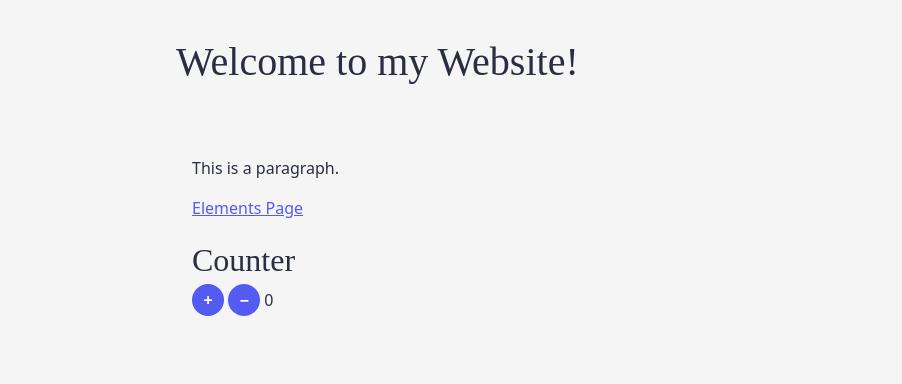
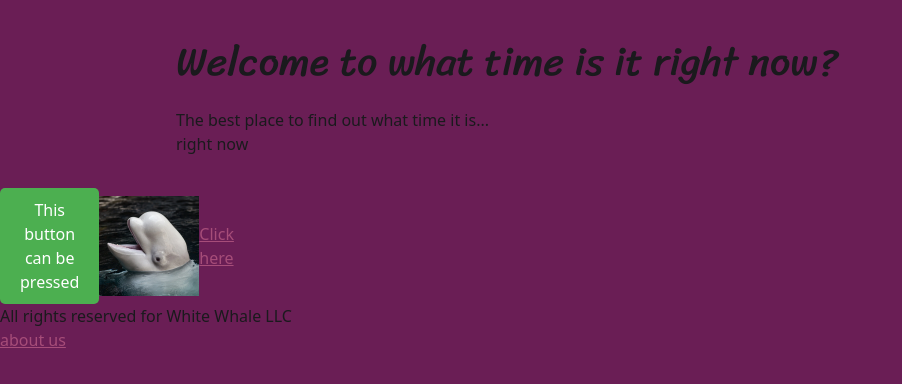
Before and after one commit to achsaf6/Achsaf_Ex1, a website built with Vite: page index.html in a window 1280 px wide. Shown: the whole page, without its empty margins (0-902 px from the left). Built offline with nearby package versions, Linux system fonts and the light colour scheme; a web font is replaced by a local one.

Commit message:
some stuff

```diff
--- a/index.html
+++ b/index.html
@@ -4,25 +4,19 @@
     <meta charset="UTF-8" />
     <link rel="icon" type="image/svg+xml" href="/favicon.png" />
     <meta name="viewport" content="width=device-width, initial-scale=1.0" />
-    <title>My Website</title>
+    <title>What time is it?</title>
     <link href="/styles/main.css" rel="stylesheet" />
   </head>
   <body>
-    <header role="banner">
-      <h1>Welcome to my Website!</h1>
+    <header>
+      <h1>Welcome to what time is it right now?</h1>
+      <p>The best place to find out what time it is...<br>right now</p>
     </header>
-    <main>
-      <p>This is a paragraph.</p>
-      <a href="/elements.html">Elements Page</a>
-
-      <div class="counter">
-        <h2>Counter</h2>
-        <button id="increment" class="counter-button">+</button>
-        <button id="decrement" class="counter-button">−</button>
-        <span id="count">0</span>
-      </div>
-    </main>
-
-    <script type="module" src="/main.js"></script>
+    <div class="container">
+      <button class="click-button">This button can be pressed</button>
+      <img src="/beluga-whale-4.webp" alt="A happy beluga whale smiles at the camera">
+      <a href="https://www.youtube.com/watch?v=XqZsoesa55w">Click here</a>
+    </div>
+    <footer>All rights reserved for White Whale LLC<br><a href="index copy.html">about us</a></footer>
   </body>
 </html>
--- a/styles/main.css
+++ b/styles/main.css
@@ -1,19 +1,20 @@
 @import url("reset.css");
 /* This is a custom font from google fonts */
 @import url("https://fonts.googleapis.com/css2?family=Frank+Ruhl+Libre:wght@300..900&display=swap");
+@import url("https://fonts.googleapis.com/css2?family=Sriracha&display=swap");
 
 /* what is :root? https://developer.mozilla.org/en-US/docs/Web/CSS/:root */
 :root {
   /* Define design variables */
-  --color-primary: #2b2d42;
-  --color-secondary: #bfc6d2;
-  --color-background: #f5f5f5;
-  --color-accent: #535bf2;
+  --color-primary: #1A1A1D;
+  --color-secondary: #3B1C32;
+  --color-background: #6A1E55;
+  --color-accent: #A64D79;
 
   --border-radius: 0.5rem;
 
-  --font-titles: "Frank Ruhl Libre", serif;
-  --font-body: system-ui, sans-serif; /* system-ui matches the user's system font */
+  --font-titles: Sriracha;
+  --font-body: system-ui /* system-ui matches the user's system font */
 }
 
 body {
@@ -77,6 +78,41 @@ h1 {
   font-size: 2.5em;
 }
 
+.container {
+    display: flex; /* Enables flexbox on the container */
+    align-items: center;
+}
+
+div {
+  width: 100px;
+}
+
+.click-button {
+  padding: 10px 20px;
+  font-size: 16px;
+  background-color: #4CAF50; /* Initial color */
+  border: none;
+  border-radius: 5px;
+  color: white;
+  cursor: pointer;
+  transition: transform 0.1s ease, background-color 0.1s ease;
+}
+
+.click-button:hover {
+  background-color: #45a049; /* Slightly darker shade on hover */
+}
+
+.click-button:active {
+  transform: scale(0.95); /* Scale down slightly */
+  background-color: #3e8e41; /* Even darker shade on click */
+}
+
+
+img {
+  max-width: 100%;
+  height: auto;
+}
+
 h2 {
   font-size: 2em;
 }
@@ -107,6 +143,7 @@ a {
   color: var(--color-accent);
   text-decoration: underline;
 }
+
 a:hover {
   text-decoration: none;
 }
@@ -143,7 +180,8 @@ fieldset {
   width: 2rem;
   height: 2rem;
   color: white;
-  border: none;
+  border: 5px;
+  border-color: aquamarine;
   border-radius: 1000px; /* Make the button round */
   cursor: pointer;
   font-weight: bold;
```
Also changed, not shown: index copy.html (added, +16 -0 lines), public/beluga-whale-4.webp (added).
